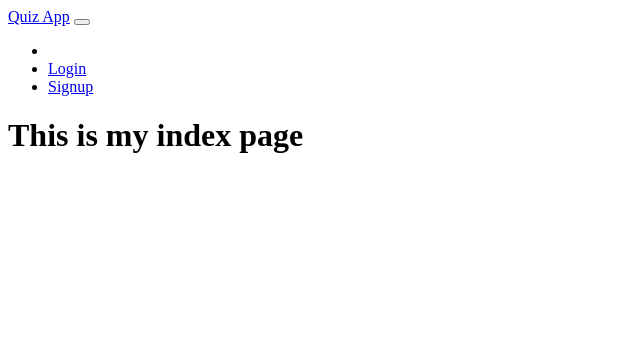
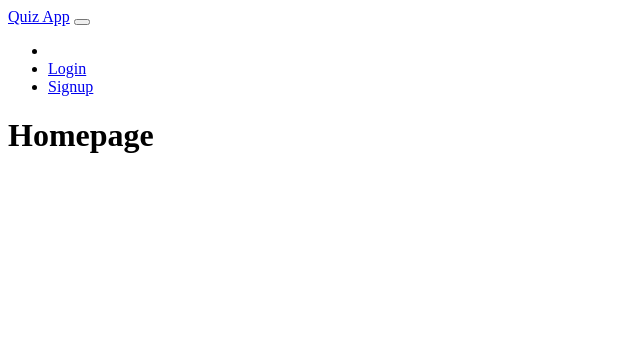
Before and after one commit to aniket2306/We_the_koders, a Django app: page / in a window 1280 px wide. Shown: the top 356 px of the page, without its empty margins (0-640 px from the left). Run offline with Django 3.2, Linux system fonts and the light colour scheme; some libraries are stand-ins or nearby versions.

Commit message:
solved csv issue

```diff
--- a/django-quiz-app-master/quiz/templates/index.html
+++ b/django-quiz-app-master/quiz/templates/index.html
@@ -1,7 +1,7 @@
 {% extends "base.html" %}
 
 {% block content %}
-<h1>This is my index page</h1>
+<h1>Homepage</h1>
 {% if user.is_authenticated %}
     <p>Username: {{user.username}}</p>
     <p>Name: {{user.first_name}} {{user.last_name}}</p>
--- a/django-quiz-app-master/quiz/validators.py
+++ b/django-quiz-app-master/quiz/validators.py
@@ -13,10 +13,12 @@
     decoded_file = value.read().decode('utf-8')
     io_string = io.StringIO(decoded_file)
     reader = csv.reader(io_string, delimiter=';', quotechar='|')
-    header_ = next(reader)[0].split(',')
+    header_ = next(reader)[0].split('\t')
     if header_[-1] == '':
         header_.pop()
     required_header = REQUIRED_HEADER
+    #print(header_)
+    #print(REQUIRED_HEADER)
     if required_header != header_:
         raise ValidationError("Invalid File. Please use valid CSV Header and/or Staff Upload Template.")
     return True
```
